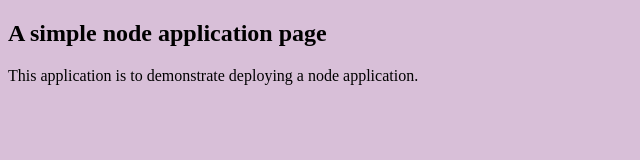
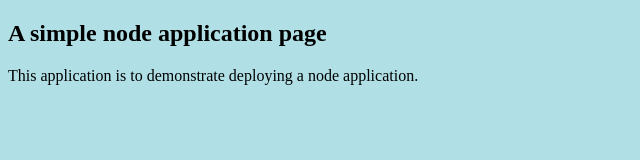
Before and after one commit to aoifeosullivan19/node_aos, a website: page index.html in a window 1280 px wide. Shown: the whole page, without its empty margins (0-640 px from the left). Drawn offline with Linux system fonts and the light colour scheme.

Commit message:
change to index.html file

```diff
--- a/index.html
+++ b/index.html
@@ -8,7 +8,7 @@
 
 
 </head>
-<body style="background-color: thistle">
+<body style="background-color: powderblue">
     <h2>A simple node application page</h2>
     <p>This application is to demonstrate deploying a node application. </p>
 
```
